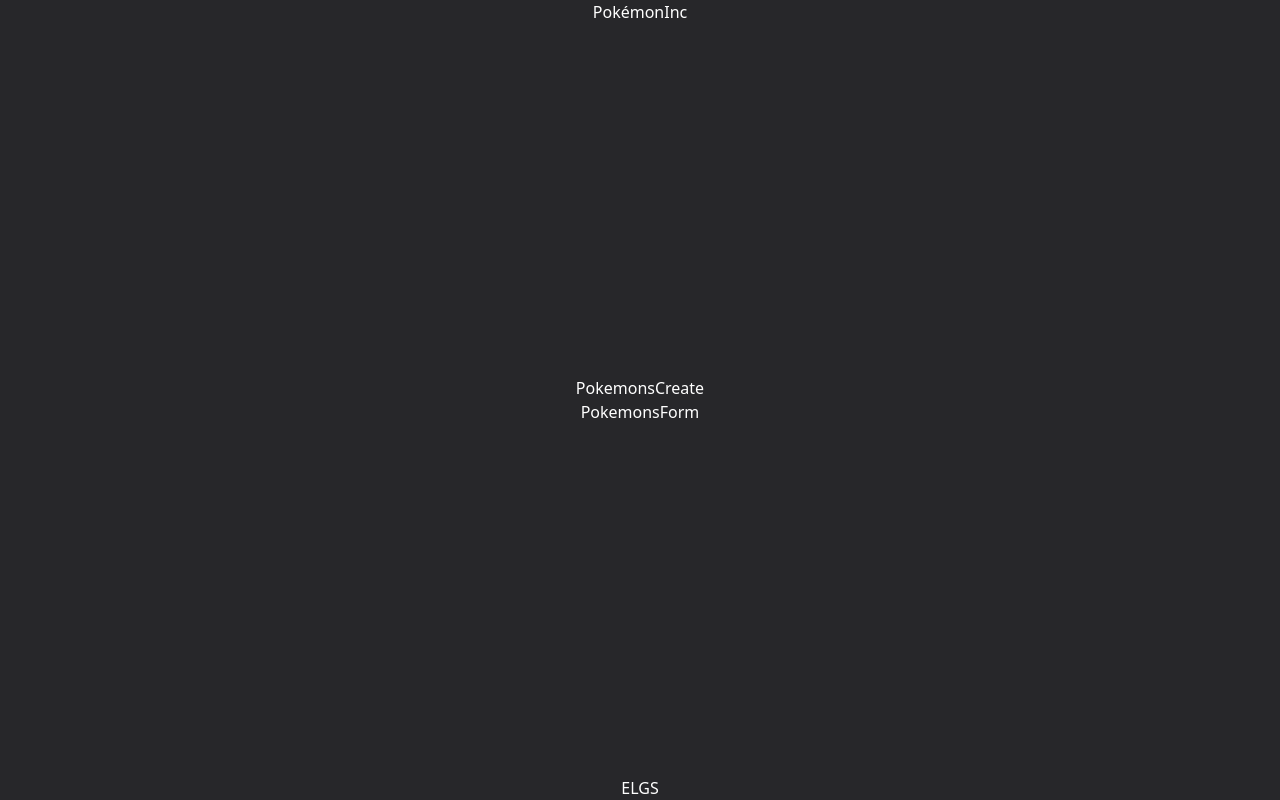
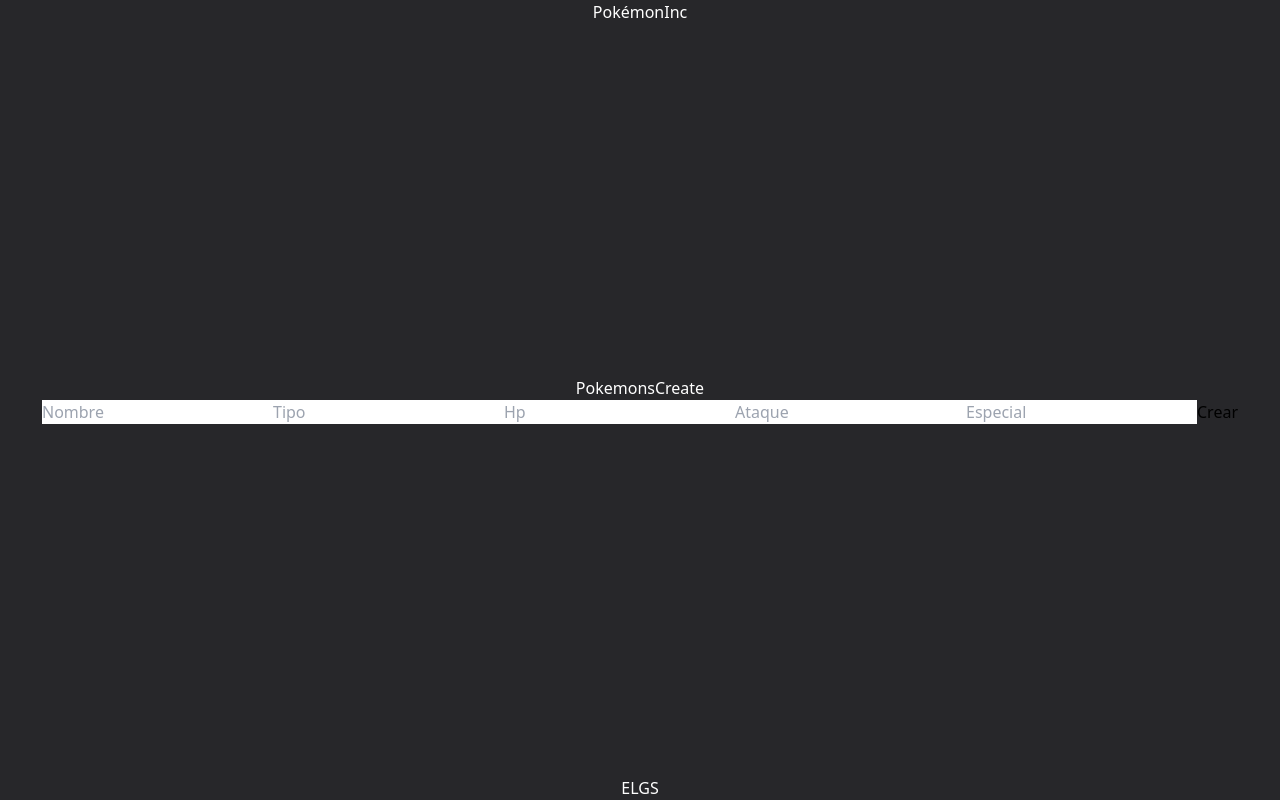
Before and after one commit to Racha777/pokemon-inc-mern-frontend, a React (Create React App) app: page /create-pokemon in a window 1280 px wide. Built offline with nearby package versions, Linux system fonts and the light colour scheme.

Commit message:
Update component PokemonsForm

```diff
--- a/src/component/pokemons/PokemonsForm.jsx
+++ b/src/component/pokemons/PokemonsForm.jsx
@@ -1,6 +1,35 @@
+import { Field, Form, Formik } from "formik";
+
 const PokemonsForm = () => {
   return (
-    <div>PokemonsForm</div>
+    <Formik
+      initialValues={{
+        name: '',
+        type: '',
+        hp: '',
+        attack: '',
+        special: ''
+      }}
+      onSubmit={(values, actions) => {
+        console.log(values);
+      }}
+    >
+      {({ handleSubmit }) => {
+        return (
+          <Form
+            onSubmit={handleSubmit}
+            className="text-black"
+          >
+            <Field name='name' placeholder="Nombre" />
+            <Field name='type' placeholder="Tipo" />
+            <Field name='hp' placeholder="Hp" />
+            <Field name='attack' placeholder="Ataque" />
+            <Field name='special' placeholder="Especial" />
+            <button type="submit">Crear</button>
+          </Form>
+        );
+      }}
+    </Formik>
   );
 }
 
```
